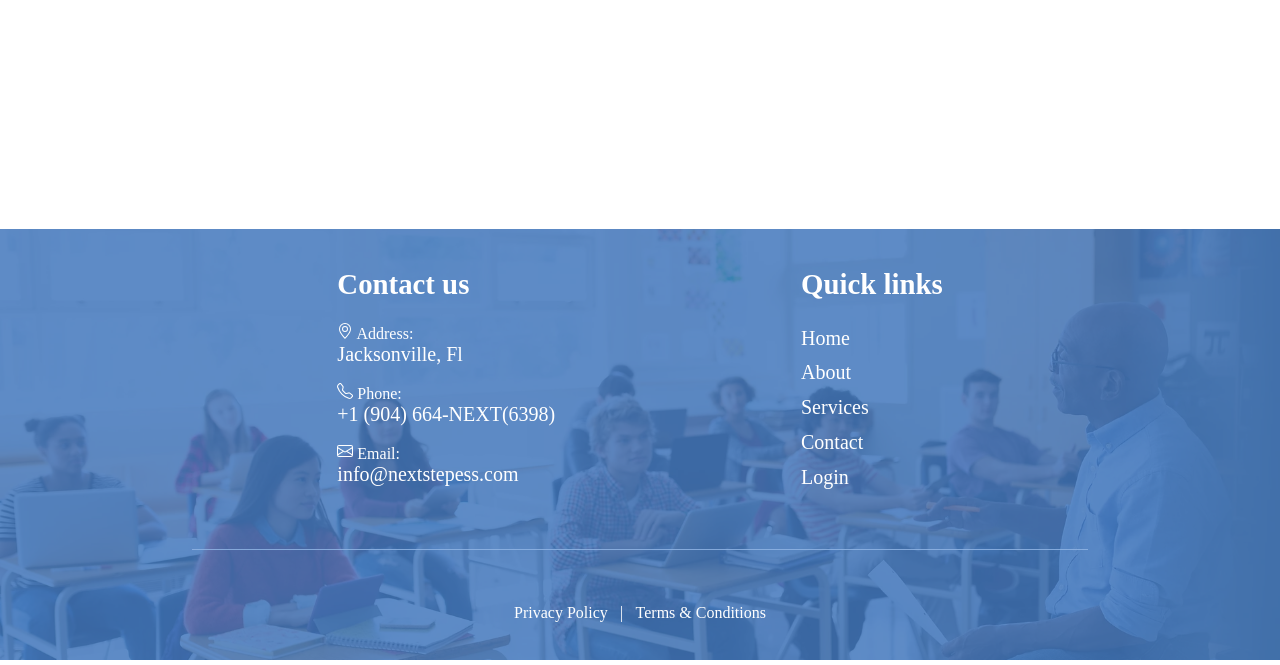
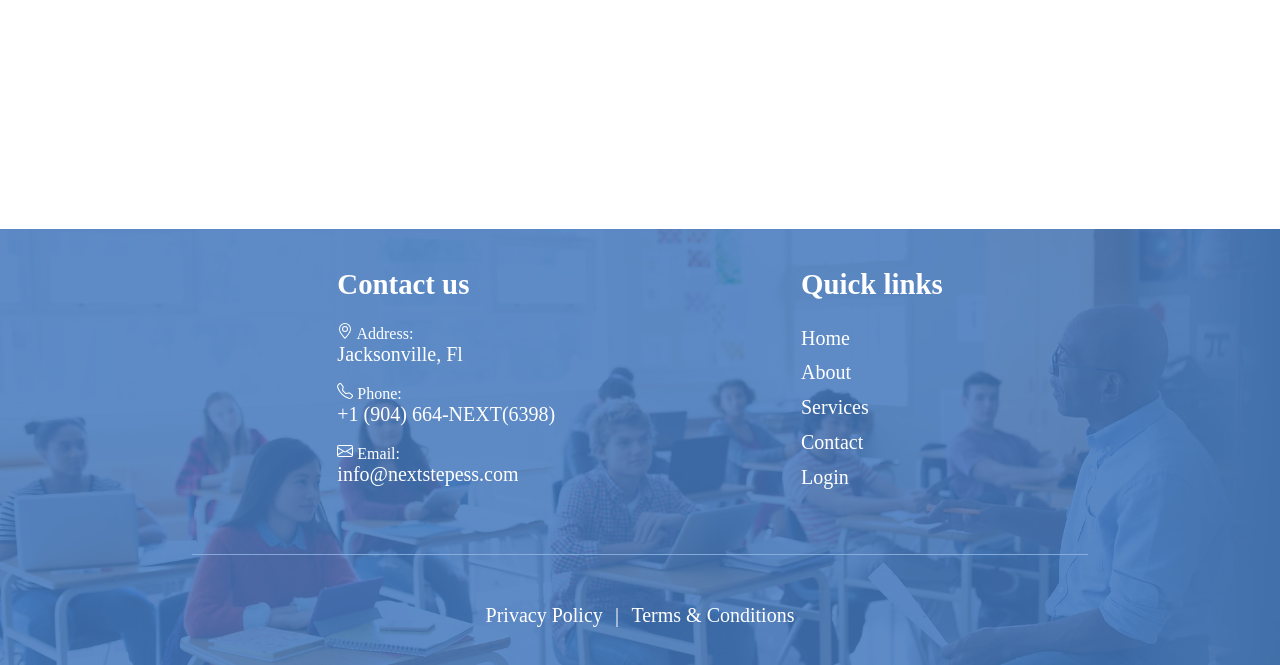
Before and after one commit to EthanCloin/giron-tutoring-poc, a Flask app: page /tutors/1 in a window 1280 px wide. Shown: the part 760-1425 px from the top of the page. Run offline with Flask 3, Linux system fonts and the light colour scheme; data comes from the database, SQL or seed files in the repository.

Commit message:
Resolved conflicts.

```diff
--- a/app/static/css/main.css
+++ b/app/static/css/main.css
@@ -1,7 +1,7 @@
 :root {
   --primary-color: #b5bdc2;
-  --secondary-color: #4378be;
-  --dark-secondary-color: #0c43aa;
+  --secondary-color: rgb(67, 120, 190);
+  --dark-secondary-color: rgb(12, 67, 170);
   --dark-color: #202020f1;
 }
 
@@ -18,6 +18,7 @@ main {
   align-items: center;
   min-height: 100vh;
 }
+
 .calendars-wrapper {
   display: flex;
   justify-content: space-around;
--- a/app/static/css/tutors.css
+++ b/app/static/css/tutors.css
@@ -151,6 +151,7 @@
     outline: none;
     transition: 0.3s ease;
     border: none;
+    text-decoration: none;
 }
 
 .tutors-list__hyperlink:hover {
--- a/app/templates/footer.html
+++ b/app/templates/footer.html
@@ -53,9 +53,9 @@
         </div>
         <div class="footer-row r2">
             <div class="footer-policies">
-                <p>Privacy Policy</p>
-                <p>|</p>
-                <p>Terms & Conditions</p>
+                <a class="footer-p footer-util">Privacy Policy</a>
+                <p class="footer-p">|</p>
+                <a class="footer-p footer-util">Terms & Conditions</a>
             </div>
         </div>
     </div>
--- a/app/templates/layout.html
+++ b/app/templates/layout.html
@@ -1,6 +1,5 @@
 <!DOCTYPE html>
 <html lang="en">
-
 <head>
   <meta charset="UTF-8" />
   <meta name="viewport" content="width=
@@ -15,5 +14,4 @@
   <main>{% block content %} {% endblock %}</main>
   {% include 'footer.html' %}
 </body>
-
 </html>
--- a/app/templates/navbar.html
+++ b/app/templates/navbar.html
@@ -3,11 +3,11 @@
 {% endblock %}
 
 <header class="navbar">
-    <img class="logo" src="/static/images/nextStep-logo.png"/>
+    <img class="logo" src="/static/images/nextStep-logo.png" />
     <nav class="navigation">
         <a class="nav-util" href="#">Home</a>
         <a class="nav-util" href="#">About</a>
-      <a class="nav-util" href="#">Services</a>
+        <a class="nav-util" href="{{ url_for('tutors.all_tutors_view') }}">Services</a>
         <a class="nav-util" href="#">Contact</a>
         <button class="btnLogin">Login</button>
     </nav>
```
Also changed, not shown: app/static/js/ui-util.js (+9 -13 lines), app/templates/svg/grad-hat.html (added, +15 -0 lines), app/templates/tutors-list.html (+26 -26 lines). Lines whose indentation alone changed are shown as unchanged.
